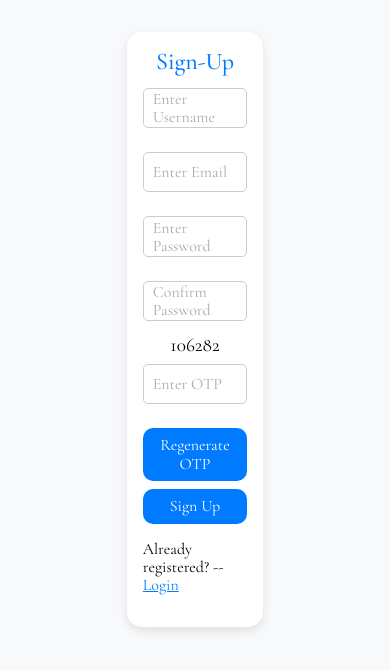
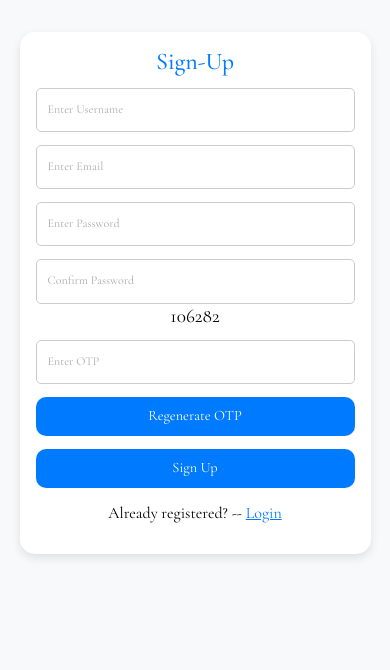
Before and after one commit to Swethabura/ProjectReact, a React (Vite) app: page /signup in a window 390 px wide. Shown: the top 670 px of the page. Built offline with nearby package versions, Linux system fonts and the light colour scheme; a web font is replaced by a local one.

Commit message:
responsive sign-up and login

```diff
--- a/src/Styles/Auth.css
+++ b/src/Styles/Auth.css
@@ -1,10 +1,14 @@
-body{
+/* Ensure body takes full height and centers content */
+body {
   max-height: 80vh;
 }
+
+/* Main Authentication Container */
 .auth-container {
   width: 35%;
-  height: auto;
-  padding: 1rem;
+  max-width: 450px; /* Ensures it doesn't get too large */
+  min-width: 300px; /* Prevents it from shrinking too much */
+  padding: 1.5rem;
   margin: 2rem auto;
   display: flex;
   flex-direction: column;
@@ -13,43 +17,46 @@ body{
   background-color: white;
   border-radius: 15px;
   box-shadow: 0px 4px 10px rgba(0, 0, 0, 0.1);
-  color: black
+  color: black;
 }
-.auth-container h2{
+
+.auth-container h2 {
   color: #007bff;
 }
+
+/* Form Styling */
 form {
   display: flex;
   flex-direction: column;
-  gap: 0.5rem;
+  gap: 0.8rem;
   width: 100%;
   max-width: 400px;
 }
+
 input {
   width: 100%;
-  padding: 10px;
+  padding: 12px;
   font-size: 16px;
   border: 1px solid #ccc;
   border-radius: 5px;
   outline: none;
   transition: border-color 0.3s ease;
 }
-/*  background: #007bff;*/
+
 input:focus {
   border-color: #007bff;
 }
 
-/* Floating label container */
+/* Floating Label Styling */
 .floating-label {
   position: relative;
-  margin-bottom: 1rem;
+  width: 100%;
 }
 
-/* Placeholder/Label */
 .floating-label label {
   position: absolute;
   top: 50%;
-  left: 10px;
+  left: 12px;
   transform: translateY(-50%);
   font-size: 16px;
   color: #aaa;
@@ -57,33 +64,101 @@ input:focus {
   transition: all 0.3s ease;
 }
 
-/* When input is focused or has value */
 .floating-label input:focus + label,
 .floating-label input:not(:placeholder-shown) + label {
   top: 0;
-  left: 5px;
+  left: 10px;
+  font-size: 12px;
   color: #007bff;
   background: white;
   padding: 0 5px;
 }
-.otp-box{
-  /* border: 1px solid black; */
+
+/* OTP Box */
+.otp-box {
   margin: auto;
   font-size: 1.2rem;
   margin-top: -0.7rem;
 }
-.auth-container button{
-  background-color:#007bff;
-  padding: 0.5rem;
+
+/* Button Styling */
+.auth-container button {
+  width: 100%;
+  background-color: #007bff;
+  padding: 0.7rem;
   border: none;
   border-radius: 10px;
   color: white;
   cursor: pointer;
+  font-size: 1rem;
+  transition: background 0.3s ease;
 }
-.auth-container p{
+
+.auth-container button:hover {
+  background-color: #0056b3;
+}
+
+/* Login/Signup Links */
+.auth-container p {
   padding-top: 1rem;
+  text-align: center;
 }
-.auth-container p .login, .signup{
+
+.auth-container p .login,
+.auth-container p .signup {
   text-decoration: underline;
-  color:#007bff;
+  color: #007bff;
+  cursor: pointer;
 }
+
+/* Responsive Design */
+
+/* Large Screens (Above 1200px) */
+@media screen and (min-width: 1200px) {
+  .auth-container {
+    width: 30%;
+  }
+}
+
+/* Tablets and Small Laptops (768px - 1200px) */
+@media screen and (max-width: 1200px) {
+  .auth-container {
+    width: 45%;
+  }
+}
+
+/* Mobile Devices (Below 768px) */
+@media screen and (max-width: 768px) {
+  .auth-container {
+    width: 70%;
+    padding: 1.2rem;
+  }
+
+  .floating-label label {
+    font-size: 14px;
+  }
+
+  .auth-container button {
+    font-size: 0.95rem;
+  }
+}
+
+/* Small Phones (Below 480px) */
+@media screen and (max-width: 480px) {
+  .auth-container {
+    width: 90%;
+    padding: 1rem;
+  }
+
+  .auth-container h2 {
+    font-size: 1.5rem;
+  }
+
+  .floating-label label {
+    font-size: 12px;
+  }
+
+  .auth-container button {
+    font-size: 0.9rem;
+  }
+}
--- a/src/Styles/Contact.css
+++ b/src/Styles/Contact.css
@@ -16,19 +16,24 @@
   font-weight: 500;
   margin-bottom: 0.8rem;
 }
-.contact-info{
-  /* border: 1px solid white; */
-  width: 70%;
+
+.contact-info {
+  width: 80%;
   display: flex;
-  justify-content: space-around;
+  flex-wrap: wrap;
+  justify-content: center;
+  gap: 1rem;
   margin: 1rem auto;
 }
+
 .contact-info p {
   font-size: medium;
+  text-align: center;
+  flex: 1;
+  min-width: 150px; /* Ensures proper wrapping */
 }
 
 .contact-info a {
-  /* color: var(--primary-color); */
   color: var(--text-color);
   font-weight: bold;
 }
@@ -36,20 +41,6 @@
 .contact-info a:hover {
   text-decoration: underline;
 }
-
-/* Dark Mode
-.dark-theme .contact {
-  background-color: var(--background-dark);
-  color: var(--text-dark);
-}
-
-.dark-theme .contact h1 {
-  color: var(--secondary-color);
-}
-
-.dark-theme .contact-info a {
-  color: var(--secondary-color);
-} */
 
 /* Responsive Design */
 @media screen and (max-width: 768px) {
@@ -64,14 +55,32 @@
   .contact h1 {
     font-size: 1.8rem;
   }
+
+  .contact-info {
+    width: 90%;
+    flex-direction: column;
+    align-items: center;
+  }
+
+  .contact-info p {
+    font-size: 1rem;
+  }
 }
 
 @media screen and (max-width: 480px) {
-  .contact p {
-    font-size: 0.95rem;
+  .contact {
+    padding: 1rem;
   }
 
   .contact h1 {
     font-size: 1.6rem;
   }
+
+  .contact p {
+    font-size: 0.95rem;
+  }
+
+  .contact-info p {
+    font-size: 0.9rem;
+  }
 }
```
